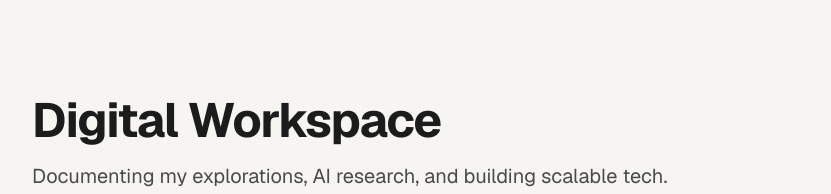
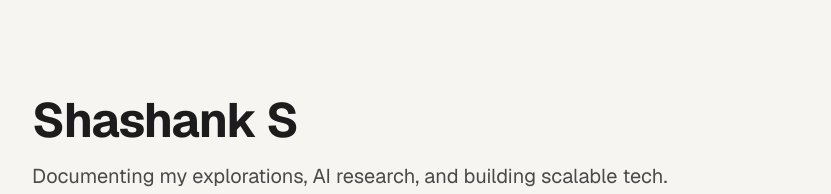
Before and after one commit to Grimzzzyy/mywebsite, a Next.js app: page / in a window 1280 px wide. Shown: the top 194 px of the page, without its empty margins (224-1055 px from the left). Built offline with nearby package versions, Linux system fonts and the light colour scheme; no server answers; the database is empty.

Commit message:
fixed file mixup

```diff
--- a/app/page.tsx
+++ b/app/page.tsx
@@ -13,7 +13,7 @@
       <div className="max-w-3xl mx-auto space-y-16">
 
         <header className="space-y-4">
-          <h1 className="text-4xl md:text-5xl font-bold tracking-tight">Digital Workspace</h1>
+          <h1 className="text-4xl md:text-5xl font-bold tracking-tight">Shashank S</h1>
           <p className="text-lg md:text-xl text-[#4A4A4A] leading-relaxed">
             Documenting my explorations, AI research, and building scalable tech.
           </p>
```
